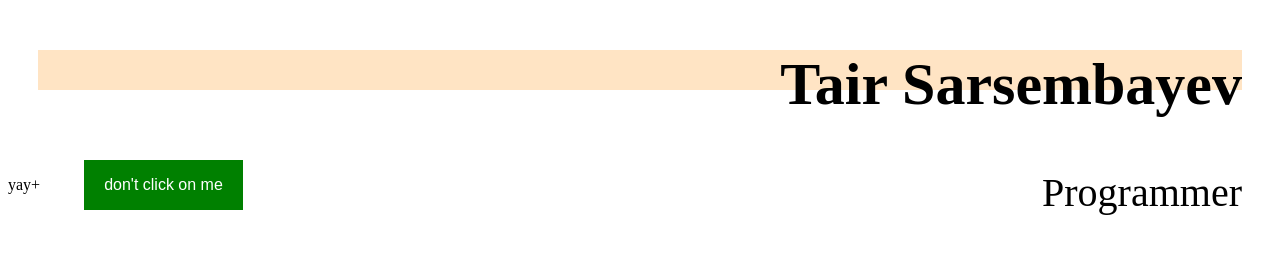
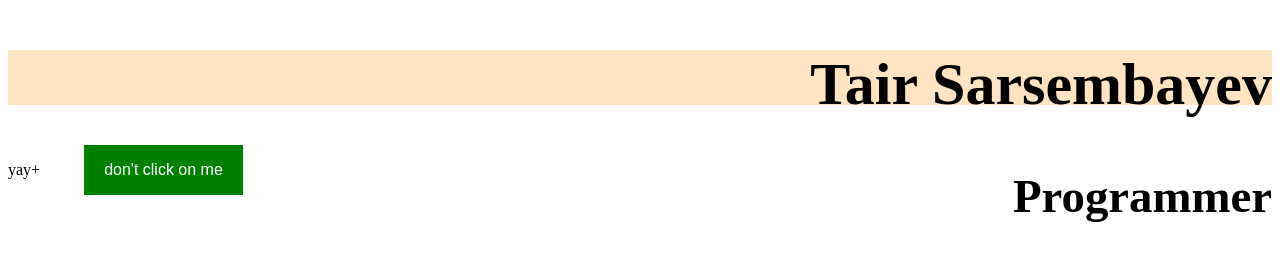
Before and after one commit to gatorloki09/project, a plain HTML site: page index.html in a window 1280 px wide. Drawn offline with Linux system fonts and the light colour scheme.

Commit message:
Update index.html

```diff
--- a/index.html
+++ b/index.html
@@ -22,8 +22,8 @@
       background-color: bisque;
       text-align: right;
       font-size: 40px;
-      height: 40px;
-      margin: 30px;
+      height: 55px;
+
 
     }
   </style>
@@ -33,7 +33,7 @@
 <body>
   <div class = "page_header">
     <h2>Tair Sarsembayev</h2>
-    <p>Programmer</p>
+    <h3>Programmer</h3>
   </div>
 
 
```
